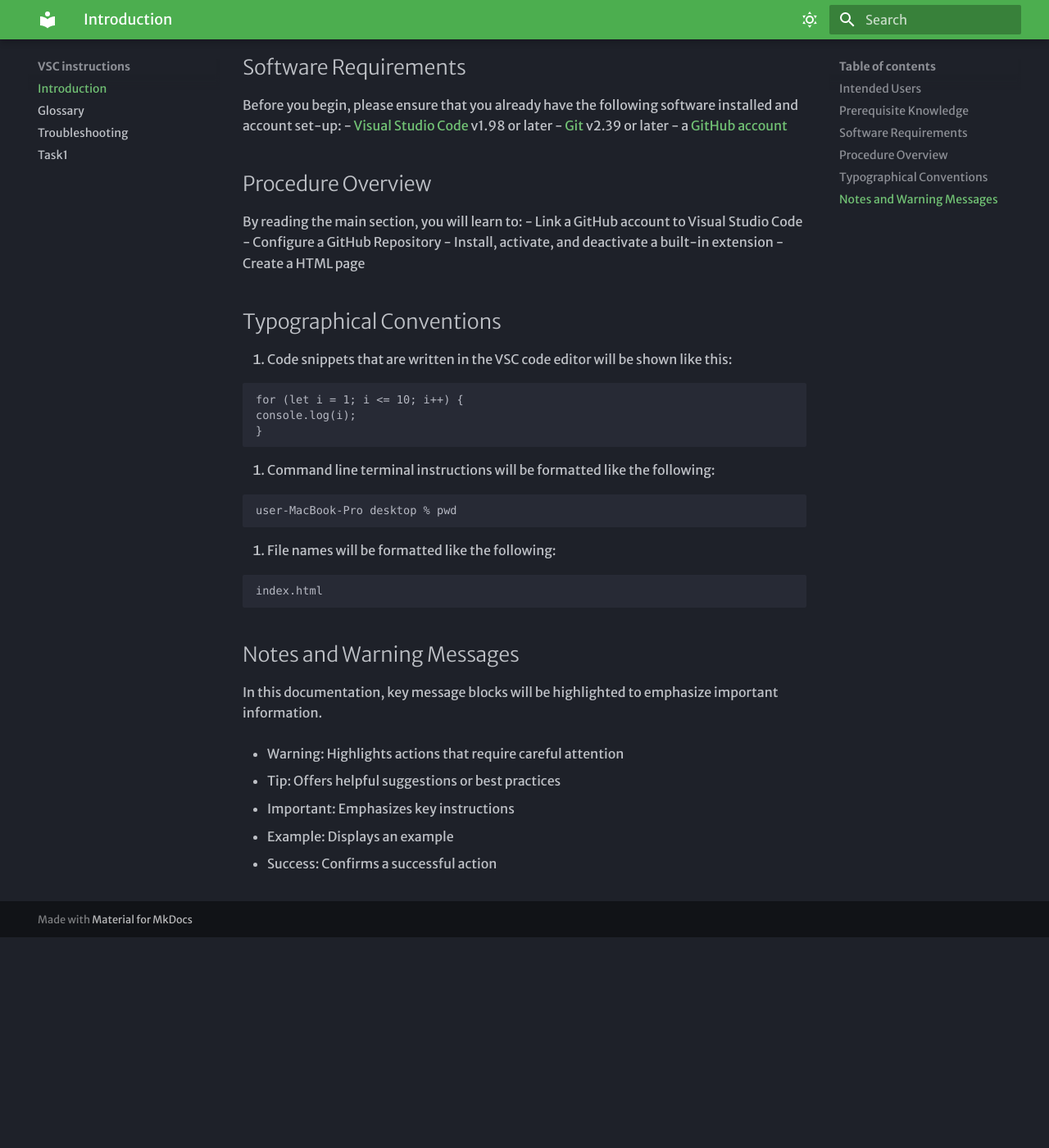
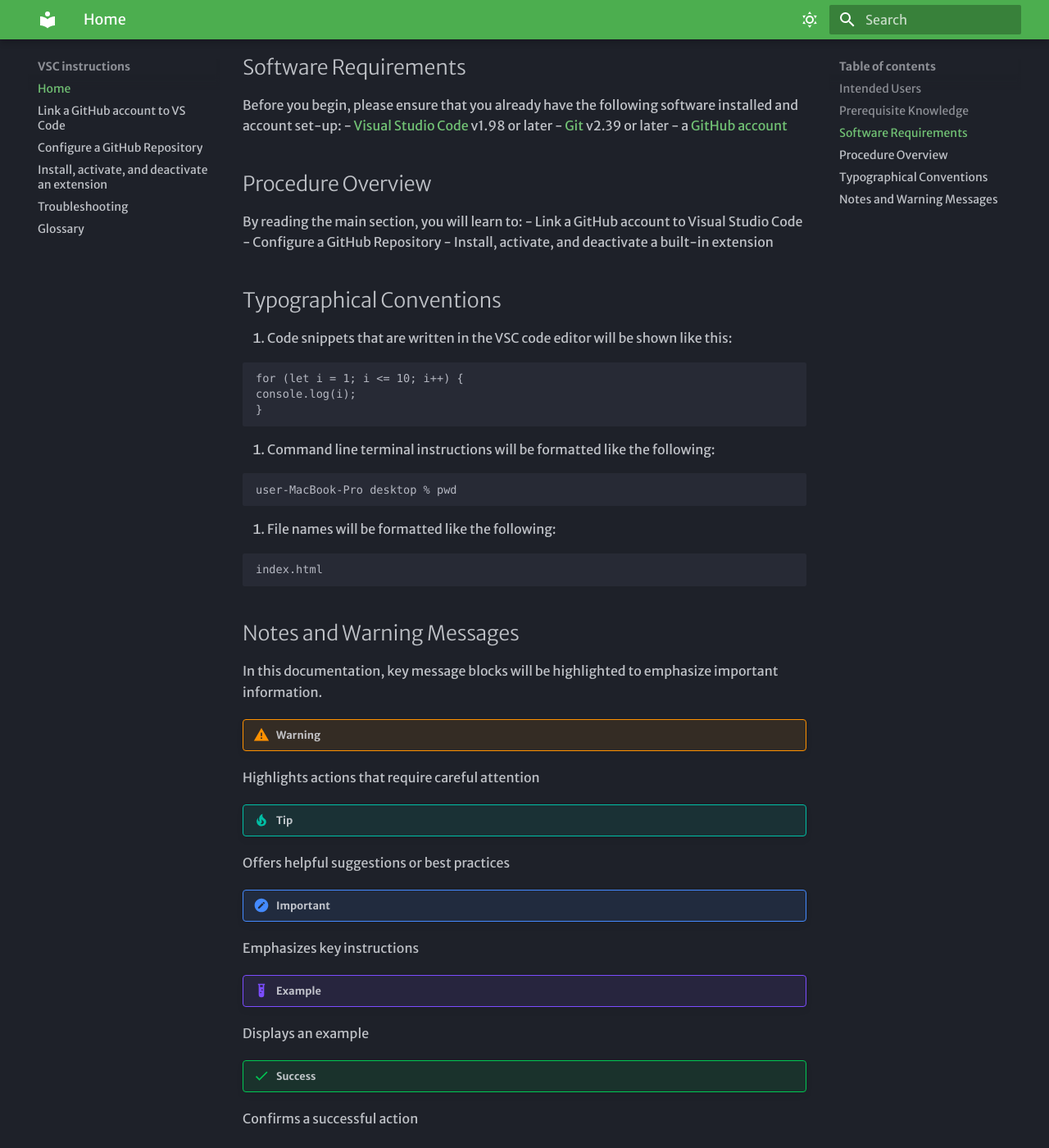
Before and after one commit to DJANG2024/MKDocsMaterial, an MkDocs documentation site: the page built from docs/index.md, in a window 1280 px wide and 1400 px high, scrolled down 844 px. Shown: the whole window at 82% size. Built offline with MkDocs 1.6.1 and Material for MkDocs 9.7.7, drawn with Linux system fonts in a browser that asks for light colours; some web fonts are replaced; before the commit the page ends 1987 px from its top, so only the background shows below that; some of the changed lines change nothing that is shown.

Commit message:
Reorganize repo

````diff
--- a/docs/index.md
+++ b/docs/index.md
@@ -27,12 +27,12 @@
 - [Git](https://git-scm.com/downloads/mac) v2.39 or later
 - a [GitHub account](https://github.com/signup)
 
+
 ## Procedure Overview
 By reading the main section, you will learn to:
 - Link a GitHub account to Visual Studio Code
 - Configure a GitHub Repository
 - Install, activate, and deactivate a built-in extension
-- Create a HTML page
 
 
 ## Typographical Conventions
@@ -57,16 +57,22 @@
 index.html
 ```
 
+
 ## Notes and Warning Messages
 
 In this documentation, key message blocks will be highlighted to emphasize important information.
 
-- Warning: Highlights actions that require careful attention
+!!! warning "Warning"
+Highlights actions that require careful attention
 
-- Tip: Offers helpful suggestions or best practices
+!!! tip "Tip"
+Offers helpful suggestions or best practices
 
-- Important: Emphasizes key instructions
+!!! important "Important"
+Emphasizes key instructions
 
-- Example: Displays an example
+!!! example "Example"
+Displays an example
 
-- Success: Confirms a successful action
+!!! success "Success"
+Confirms a successful action
--- a/mkdocs.yml
+++ b/mkdocs.yml
@@ -30,3 +30,13 @@
   - pymdownx.inlinehilite
   - pymdownx.snippets
   - pymdownx.superfences
+  - admonition
+  - pymdownx.details
+
+nav:
+  - Home: "index.md"
+  - Link a GitHub account to VS Code: "task1.md"
+  - Configure a GitHub Repository: "task2.md"
+  - Install, activate, and deactivate an extension: "task3.md"
+  - Troubleshooting: "Troubleshooting.md"
+  - Glossary: "Glossary.md"
````
Also changed, not shown: docs/task2.md (added), docs/task3.md (added).
